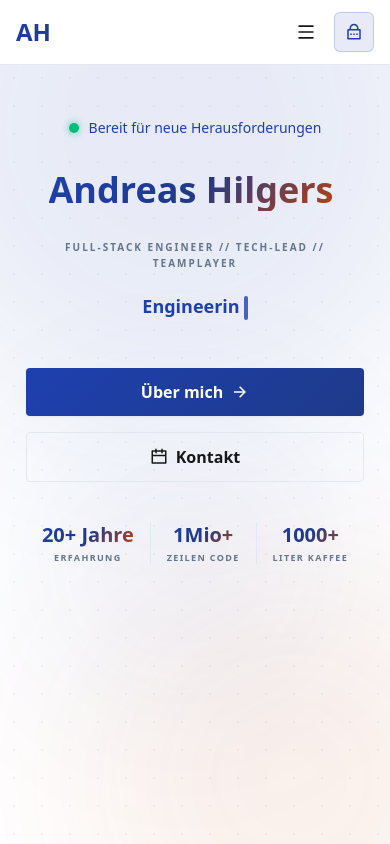
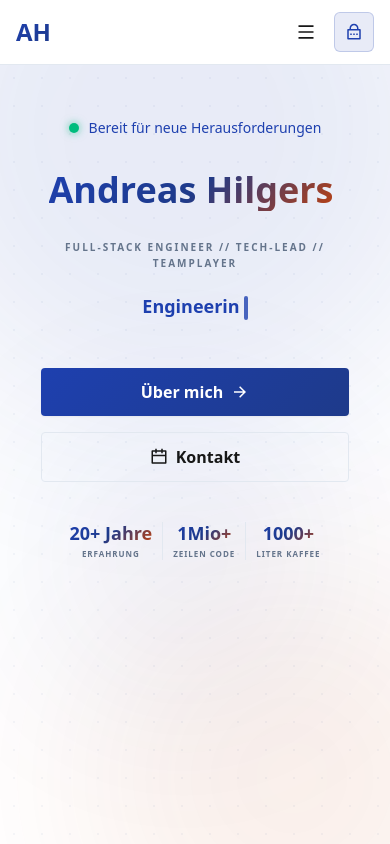
Before and after one commit to scriptlabs/andreashilgers.de, a Next.js app: page /de in a window 390 px wide. Built offline with nearby package versions, Linux system fonts and the light colour scheme.

Commit message:
feat(home): further optimize hero stats for mobile displays

```diff
--- a/src/app/[lang]/page.tsx
+++ b/src/app/[lang]/page.tsx
@@ -86,16 +86,16 @@ export default async function Home({ params }: { params: Promise<{ lang: string
 
           {/* Stats row */}
           <FadeIn direction="up" delay={1.1}>
-            <div className="flex flex-wrap justify-center items-center gap-y-6 sm:gap-y-0 sm:items-stretch mb-8">
+            <div className="flex justify-center items-center sm:items-stretch mb-8 overflow-x-auto no-scrollbar">
               {dict.hero.stats.map((stat, idx) => (
                 <div
                   key={stat.label}
-                  className={`px-4 sm:px-8 md:px-12 text-center ${idx > 0 ? "sm:border-l border-[var(--border)]" : ""} ${idx === 1 ? "border-x border-[var(--border)] sm:border-x-0" : ""}`}
+                  className={`px-2.5 sm:px-8 md:px-12 text-center ${idx > 0 ? "border-l border-[var(--border)]" : ""}`}
                 >
-                  <p className="text-xl sm:text-2xl md:text-3xl font-black hero-gradient leading-tight">
+                  <p className="text-lg sm:text-2xl md:text-3xl font-black hero-gradient leading-tight">
                     {stat.value}
                   </p>
-                  <p className="text-[9px] sm:text-[10px] md:text-xs uppercase tracking-[0.15em] sm:tracking-[0.18em] text-[var(--secondary)] font-semibold mt-1 sm:mt-0.5 whitespace-nowrap">
+                  <p className="text-[8px] sm:text-[10px] md:text-xs uppercase tracking-[0.12em] sm:tracking-[0.18em] text-[var(--secondary)] font-semibold mt-1 sm:mt-0.5 whitespace-nowrap">
                     {stat.label}
                   </p>
                 </div>
--- a/src/app/globals.css
+++ b/src/app/globals.css
@@ -461,3 +461,12 @@ body {
   background-clip: text;
   animation: shimmer 4s linear infinite;
 }
+
+/* Hide scrollbar utility */
+.no-scrollbar::-webkit-scrollbar {
+  display: none;
+}
+.no-scrollbar {
+  -ms-overflow-style: none;
+  scrollbar-width: none;
+}
```
